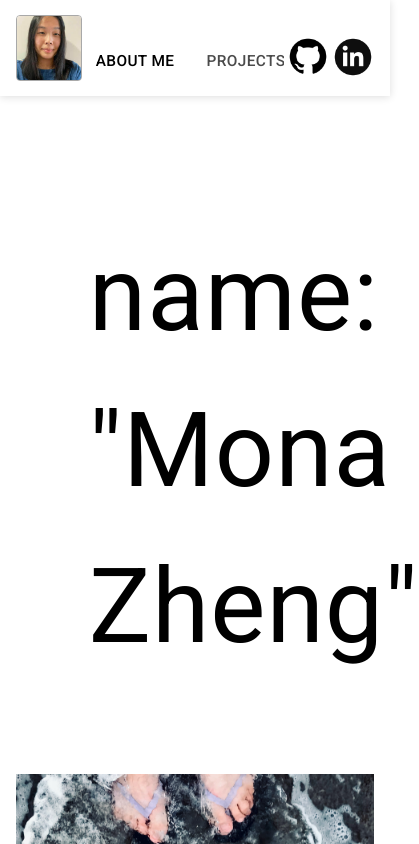
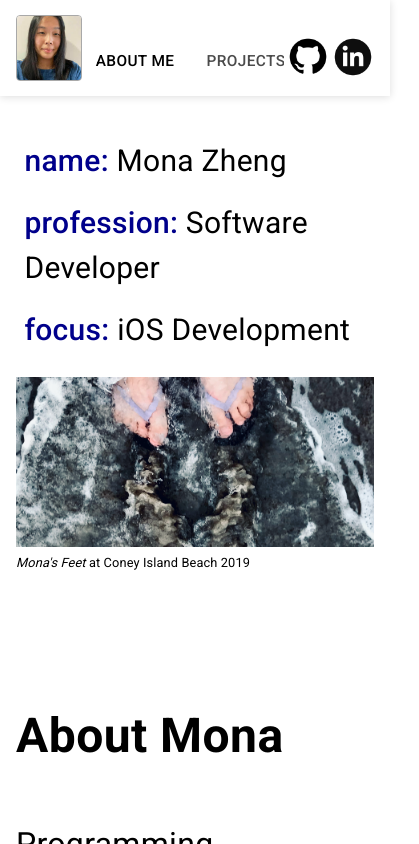
Before and after one commit to catmemberMona/portfolio, a React (Create React App) app: page / in a window 390 px wide. Shown: the top 844 px of the page, 419 px wide, since content can reach past the window. Built offline with nearby package versions, Linux system fonts and the light colour scheme.

Commit message:
added profession and focus headings added responsive font size for headings added styling for heading property key

```diff
--- a/src/Components/Me.js
+++ b/src/Components/Me.js
@@ -18,8 +18,14 @@ function Me(props) {
         Just spacing
       </div>
       <Container maxWidth={false}>
-        <Typography align='center' className={classes.heading}>
-          name: "Mona Zheng"
+        <Typography align='left' className={[classes.heading, classes.topText ]}>
+          <span className={classes.key}>name:</span> Mona Zheng
+        </Typography>
+        <Typography align='left' className={classes.heading}>
+          <span className={classes.key}>profession:</span> Software Developer
+        </Typography>
+        <Typography align='left' className={classes.heading}>
+          <span className={classes.key}>focus:</span> iOS Development
         </Typography>
       </Container>
       <Container maxWidth={false}>
@@ -29,7 +35,7 @@ function Me(props) {
           variant='square'
           className={classes.extraLarge}
         />
-         <Typography align='left' className={classes.smallText}>
+        <Typography align='left' className={classes.smallText}>
           <i>Mona's Feet</i> at Coney Island Beach 2019
         </Typography>
       </Container>
@@ -49,11 +55,17 @@ const useStyles = makeStyles((theme) => ({
     fontWeight: 400,
     fontSize: '.8em',
   },
+  key: {
+    fontWeight: 500,
+    color: 'darkblue',
+  },
+  topText: {
+    marginTop: '3em',
+  },
   heading: {
-    marginTop: '1em',
     fontWeight: 400,
-    padding: '.7em',
-    fontSize: '6.5em',
+    padding: '1vh',
+    fontSize: 'max(3.5vw, 30px)',
   },
 }));
 
```
